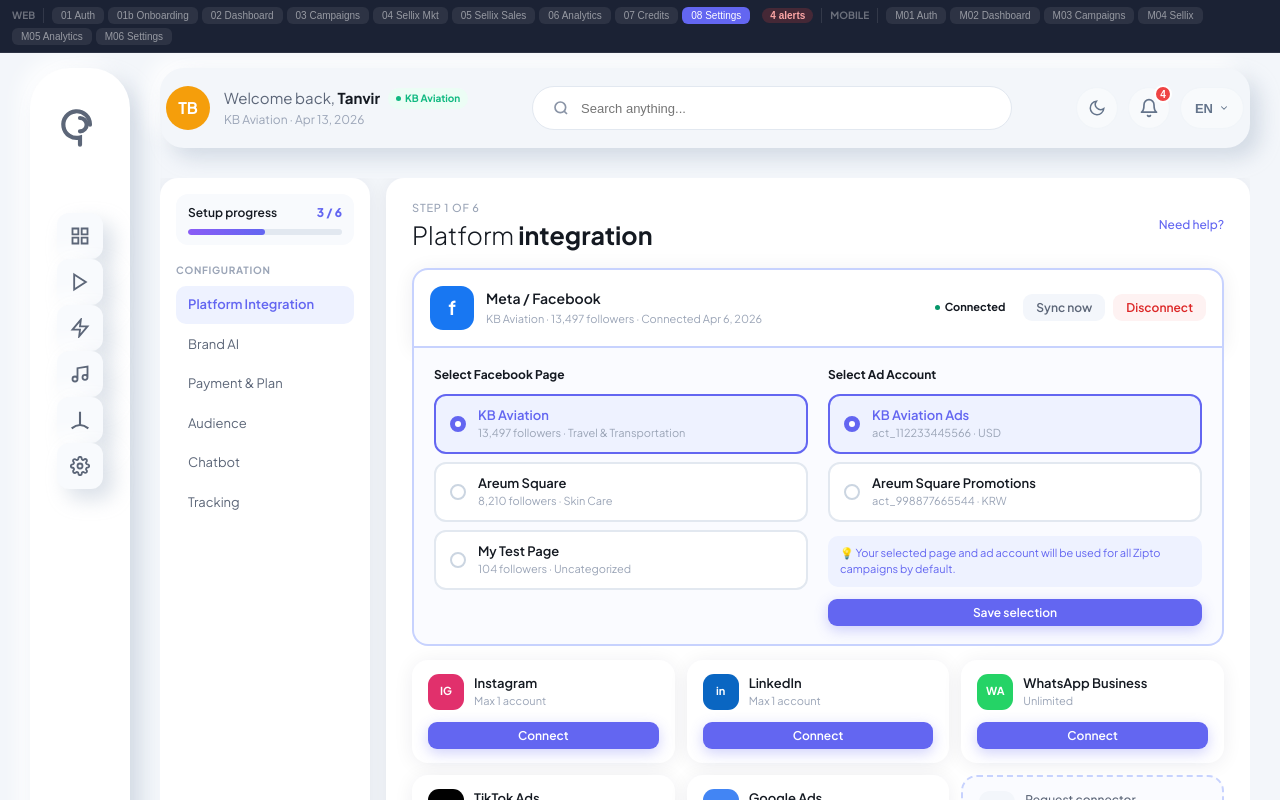
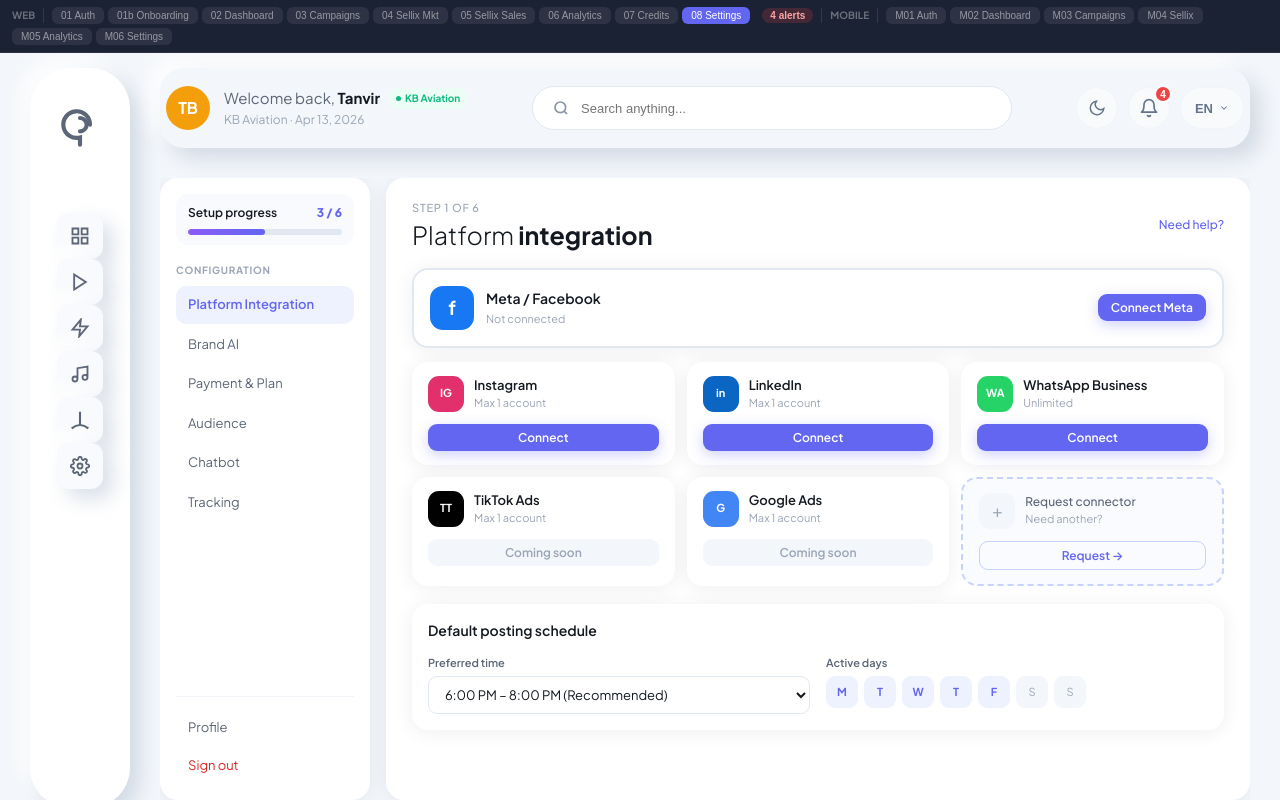
Before and after one commit to CodeHub1443/Zipto_Front_End, a React (Vite) app: page / in a window 1280 px wide. Both pictures are taken after a click on the button "08 Settings". Shown: the top 800 px of the page. Built offline with nearby package versions, Linux system fonts and the light colour scheme; the HTML template or start-up script is replaced by a standard one.

Commit message:
Start Meta as disconnected — page/ad selector appears only after Connect

```diff
--- a/src/pages/Settings.jsx
+++ b/src/pages/Settings.jsx
@@ -139,7 +139,7 @@
   const [active, setActive] = useState([0, 1, 2, 3, 4]);
 
   // Meta connection state
-  const [metaConnected, setMetaConnected] = useState(true);
+  const [metaConnected, setMetaConnected] = useState(false);
   const [selectedPage, setSelectedPage] = useState('kb_aviation');
   const [selectedAd, setSelectedAd] = useState('act_112233445566');
 
```
